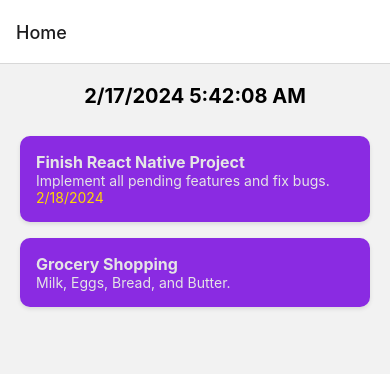
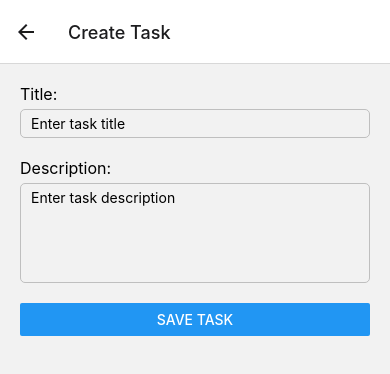
Before and after one commit to Thushar-Sreenivas/tasks_made_simple, a React Native app: screen /CreateTask in a window 390 px wide. Shown: the top 374 px of the page. Built offline with nearby package versions, Linux system fonts and the light colour scheme.

Commit message:
Add TaskCreationScreen and navigation from HomeScreen

```diff
--- a/src/navigation/AppNavigator.tsx
+++ b/src/navigation/AppNavigator.tsx
@@ -3,9 +3,11 @@ import React from 'react';
 import {NavigationContainer} from '@react-navigation/native';
 import {createNativeStackNavigator} from '@react-navigation/native-stack';
 import HomeScreen from '../screens/HomeScreen';
+import TaskCreationScreen from '../screens/TaskCreationScreen';
 
 export type RootStackParamList = {
   Home: undefined;
+  CreateTask: undefined;
 };
 
 const Stack = createNativeStackNavigator<RootStackParamList>();
@@ -15,6 +17,11 @@ const AppNavigator: React.FC = () => {
     <NavigationContainer>
       <Stack.Navigator initialRouteName="Home">
         <Stack.Screen name="Home" component={HomeScreen} />
+        <Stack.Screen
+          name="CreateTask"
+          component={TaskCreationScreen}
+          options={{title: 'Create Task'}}
+        />
       </Stack.Navigator>
     </NavigationContainer>
   );
--- a/src/screens/HomeScreen.tsx
+++ b/src/screens/HomeScreen.tsx
@@ -1,8 +1,9 @@
 import React from 'react';
-import {View, Text, StyleSheet, FlatList} from 'react-native';
+import {View, Text, StyleSheet, FlatList, Button} from 'react-native';
 import TaskCard from '../components/TaskCard';
 import useClock from '../hooks/useClock';
 import {Task} from '../types';
+import {useNavigation} from '@react-navigation/native';
 
 const mockTasks: Task[] = [
   {
@@ -23,6 +24,7 @@ const mockTasks: Task[] = [
 
 const HomeScreen: React.FC = () => {
   const currentTime = useClock();
+  const navigation = useNavigation();
 
   return (
     <View style={styles.container}>
@@ -32,6 +34,10 @@ const HomeScreen: React.FC = () => {
         renderItem={({item}) => <TaskCard task={item} />}
         keyExtractor={item => item.id}
         contentContainerStyle={styles.list}
+      />
+      <Button
+        title="Create Task"
+        onPress={() => navigation.navigate('CreateTask')}
       />
     </View>
   );
--- /dev/null
+++ b/src/screens/TaskCreationScreen.tsx
@@ -0,0 +1,66 @@
+// src/screens/TaskCreationScreen.tsx
+import React, {useState} from 'react';
+import {View, Text, TextInput, Button, StyleSheet} from 'react-native';
+
+const TaskCreationScreen: React.FC = () => {
+  const [title, setTitle] = useState('');
+  const [description, setDescription] = useState('');
+
+  const handleSaveTask = () => {
+    // Logic to save the task
+    console.log('Task Saved:', title, description);
+    // Navigate back to the Home Screen or show success message
+  };
+
+  return (
+    <View style={styles.container}>
+      <Text style={styles.label}>Title:</Text>
+      <TextInput
+        style={styles.input}
+        onChangeText={setTitle}
+        value={title}
+        placeholder="Enter task title"
+      />
+      <Text style={styles.label}>Description:</Text>
+      <TextInput
+        style={styles.textarea}
+        onChangeText={setDescription}
+        value={description}
+        placeholder="Enter task description"
+        multiline
+      />
+      <Button title="Save Task" onPress={handleSaveTask} />
+    </View>
+  );
+};
+
+const styles = StyleSheet.create({
+  container: {
+    flex: 1,
+    padding: 20,
+  },
+  label: {
+    fontSize: 16,
+    marginBottom: 5,
+  },
+  input: {
+    marginBottom: 20,
+    paddingHorizontal: 10,
+    paddingVertical: 5,
+    borderWidth: 1,
+    borderColor: '#BFBFBF',
+    borderRadius: 5,
+  },
+  textarea: {
+    height: 100,
+    marginBottom: 20,
+    paddingHorizontal: 10,
+    paddingVertical: 5,
+    borderWidth: 1,
+    borderColor: '#BFBFBF',
+    borderRadius: 5,
+    textAlignVertical: 'top',
+  },
+});
+
+export default TaskCreationScreen;
```
